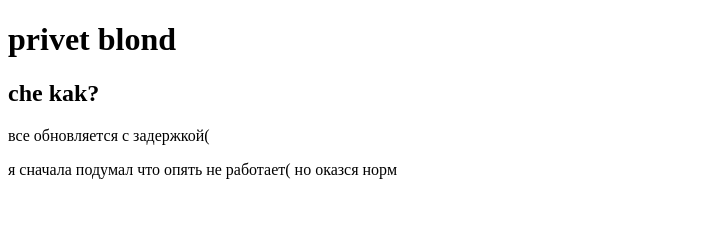
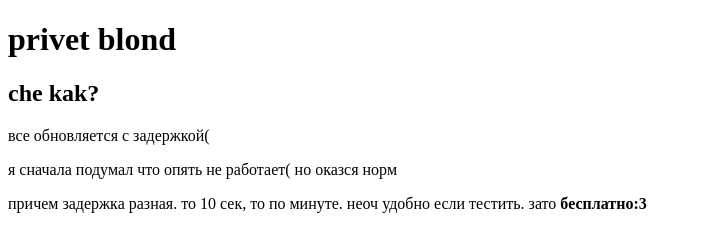
Before and after one commit to h3ys1n/h3ys1n.github.io, a plain HTML site: page index.html in a window 1280 px wide. Shown: the whole page, without its empty margins (0-701 px from the left). Drawn offline with Linux system fonts and the light colour scheme.

Commit message:
besplatno

```diff
--- a/index.html
+++ b/index.html
@@ -11,5 +11,6 @@
     <h2>che kak?</h2>
     <p>все обновляется с задержкой(</p>
     <p>я сначала подумал что опять не работает( но оказся норм</p>
+    <p>причем задержка разная. то 10 сек, то по минуте. неоч удобно если тестить. зато <b> бесплатно:3</b></p
 </body>
 </html>
```
